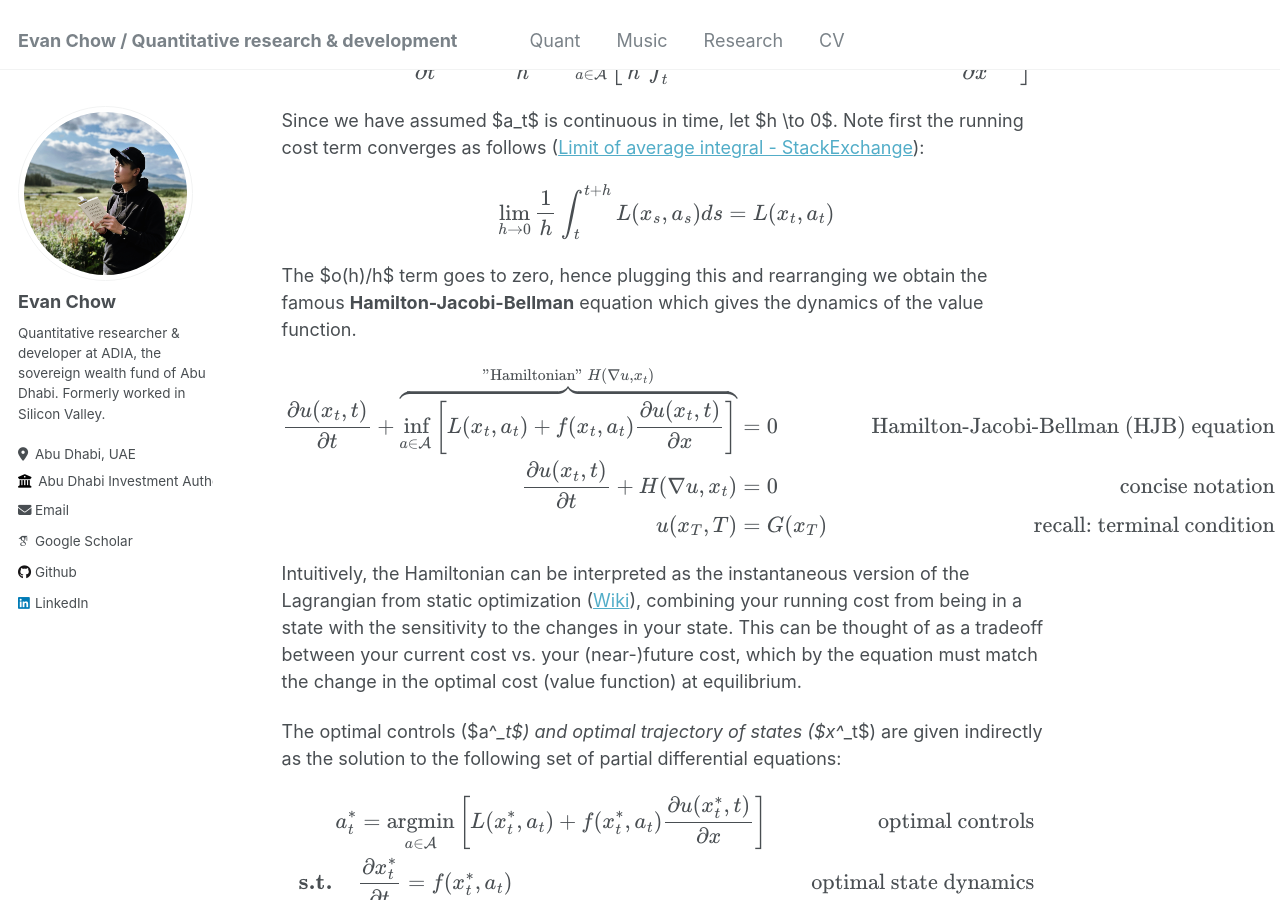
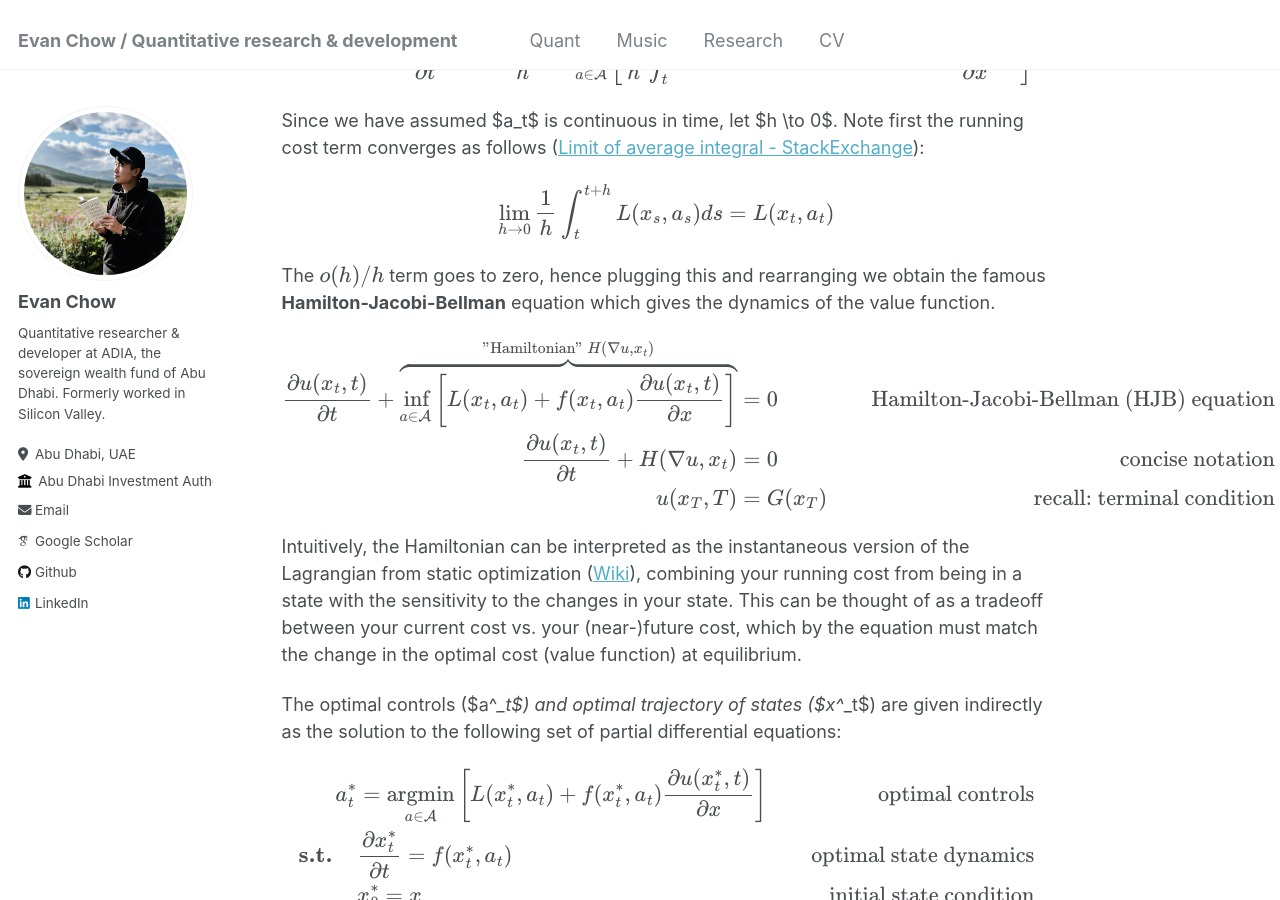
Before and after one commit to evnchw/evnchw.github.io, a Jekyll site: the page built from _quant/mfg_part_1.md, in a window 1280 px wide and 900 px high, scrolled down 4927 px. Built offline with Jekyll 4.4.1, drawn with Linux system fonts in a browser that asks for light colours; some web fonts are replaced.

Commit message:
Quick commit.

```diff
--- a/_quant/mfg_part_1.md
+++ b/_quant/mfg_part_1.md
@@ -154,7 +154,7 @@ $$
 \end{align}
 $$
 
-The $o(h)/h$ term goes to zero, hence plugging this and rearranging we obtain the famous **Hamilton-Jacobi-Bellman** equation which gives the dynamics of the value function.
+The $$o(h)/h$$ term goes to zero, hence plugging this and rearranging we obtain the famous **Hamilton-Jacobi-Bellman** equation which gives the dynamics of the value function.
 
 $$
 \begin{align}
```
